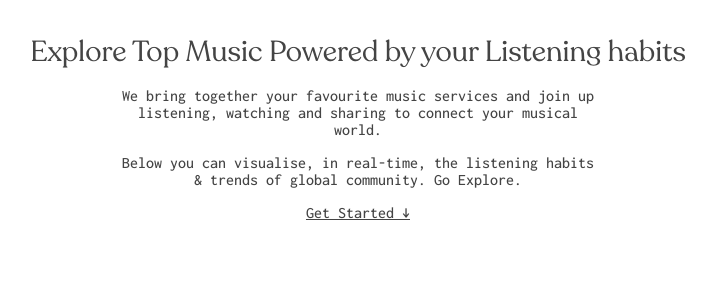
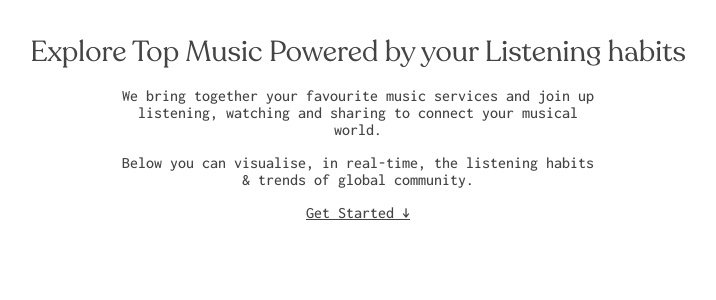
Before and after one commit to harshaldotcpp/music_service, a Next.js app: page / in a window 1280 px wide. Shown: the top 300 px of the page, without its empty margins (282-998 px from the left). Built offline with nearby package versions, Linux system fonts and the light colour scheme.

Commit message:
Update Introduction.tsx

```diff
--- a/src/components/root/Introduction.tsx
+++ b/src/components/root/Introduction.tsx
@@ -16,7 +16,7 @@ function Introduction(){
            </p>
            <p className="" >
 
-              { "Below you can visualise, in real-time, the listening habits & trends of global community. Go Explore."}
+              { "Below you can visualise, in real-time, the listening habits & trends of global community."}
            </p>
 
            <div className="underline" >
```
